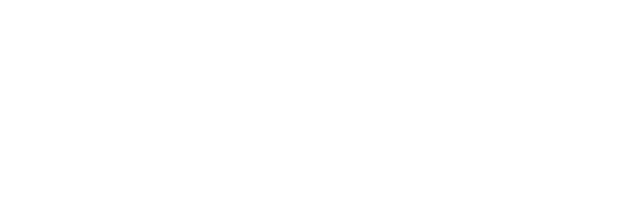
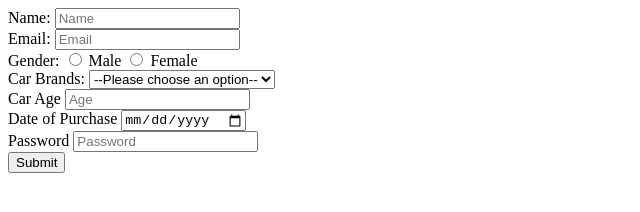
Before and after one commit to acciojob/car-insurance-form-Juhi-Vyas, a website: page main.html in a window 1280 px wide. Shown: the whole page, without its empty margins (0-640 px from the left). Drawn offline with Linux system fonts and the light colour scheme.

Commit message:
created a submission

```diff
--- a/main.html
+++ b/main.html
@@ -8,7 +8,39 @@
 
 <body>
 	<!-- the entire body must be written by student -->
-    <script type="text/javascript" src="./script.js">
+	<form method="post">
+		<label for="name">Name:</label>
+		<input type="text" id="name" required placeholder="Name">
+		<br>
+		<label for="email">Email:</label>
+		<input type="email" id="email" required placeholder="Email">
+		<br>
+		<label for="gender">Gender:</label>
+		<input type="radio" name="gender" required>
+		<label for="gender">Male</label>
+		<input type="radio" name="gender" required>
+		<label for="gender">Female</label>
+		<br>
+		<label for="cars">Car Brands:</label>
+		<select id="cars" aria-required="true" >
+			<option>--Please choose an option--</option>
+			<option >BMW</option>
+			<option>Audi</option>
+			<option>Mercedes</option>
+		</select>
+		<br>
+		<label for="age">Car Age</label>
+		<input type="number" id="carage" required placeholder="Age">
+		<br>
+		<label for="dob">Date of Purchase</label>
+		<input type="date" id="dop" required>
+		<br>
+		<label for="password">Password</label>
+		<input type="password" id="password" required placeholder="Password">
+		<br>
+		<button type="submit">Submit</button>
+	</form>
+
 </script>
 
 </body>
```
